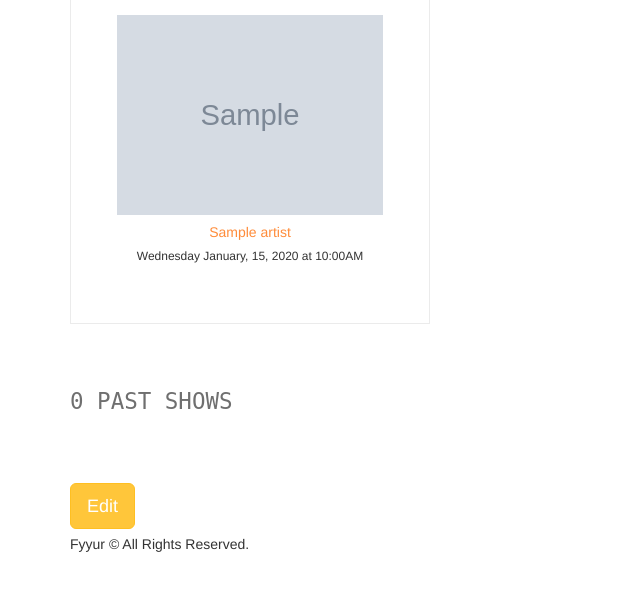
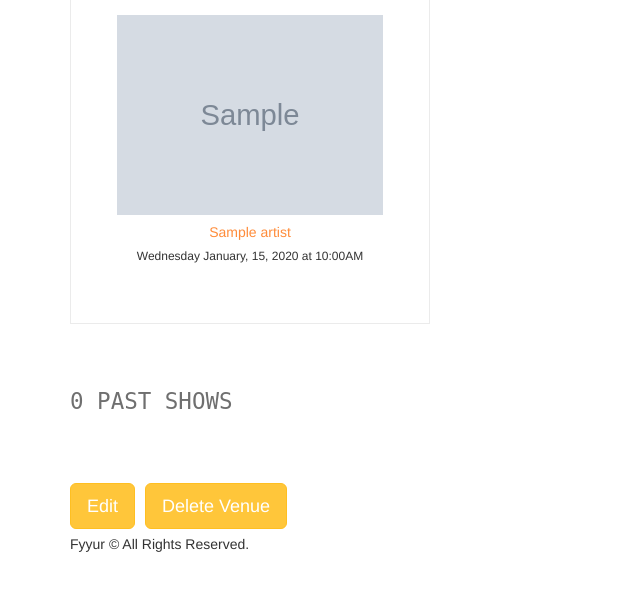
Before and after one commit to Thabiso-007/fyyur-artist-booking, a Flask app: page /venues/1 in a window 1280 px wide. Shown: the part 569-1158 px from the top of the page, without its empty margins (0-640 px from the left). Run offline with Flask 2, Linux system fonts and the light colour scheme; tables that the repository leaves empty hold one stand-in row (values such as "Sample post"); grey boxes marked "Sample" are stand-in pictures; some libraries are stand-ins or nearby versions.

Commit message:
Modified files

```diff
--- a/templates/pages/show.html
+++ b/templates/pages/show.html
@@ -12,5 +12,8 @@
     </ul>
 
 {#    Todo implement show search frontend #}
+{% for show in shows %}
+    <h3>{{ show.id }}</h3>
+{% endfor %}
 
 {% endblock %}
--- a/templates/pages/show_venue.html
+++ b/templates/pages/show_venue.html
@@ -75,6 +75,9 @@
 	</div>
 </section>
 
-<a href="/venues/{{ venue.id }}/edit"><button class="btn btn-primary btn-lg">Edit</button></a>
+<div style="display: flex">
+	<a href="/venues/{{ venue.id }}/edit"><button class="btn btn-primary btn-lg">Edit</button></a>
+	<a href="{{ url_for('delete_venue', venue_id=venue.id)}}"><button style="margin-left: 10px;" class="btn btn-primary btn-lg">Delete Venue</button></a>
+</div>
 
 {% endblock %}
```
